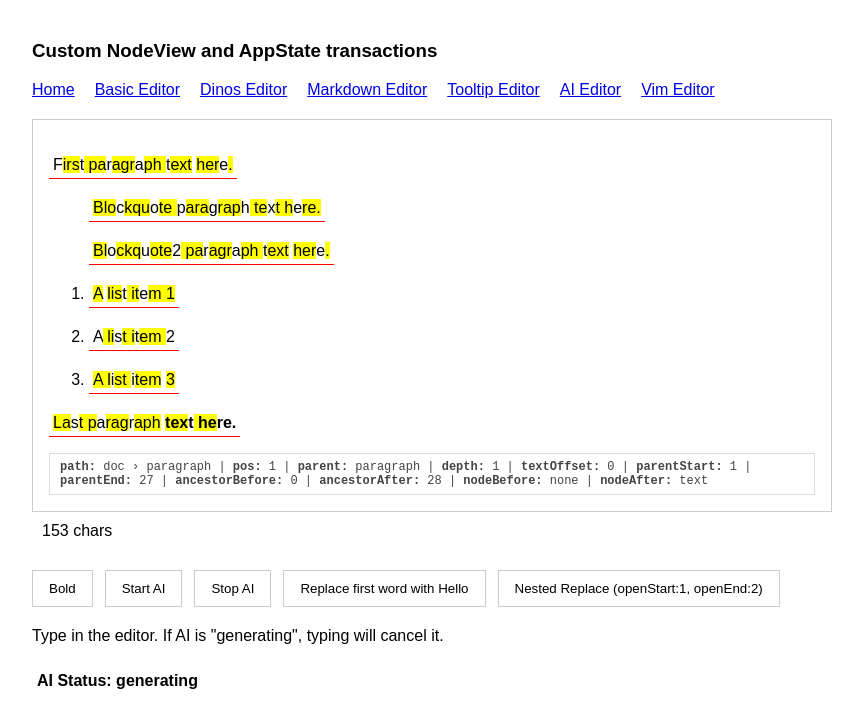
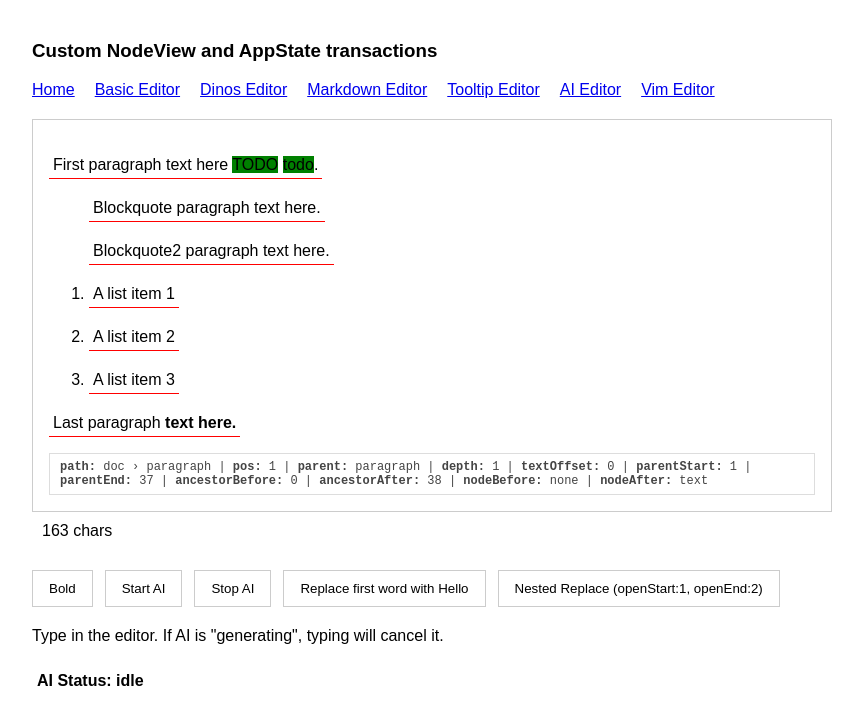
Before and after one commit to LoganXav/prosemirror, a website built with Vite: page basic-examples/index.html in a window 1280 px wide. Both pictures are taken after a click on the button "Start AI". Shown: the whole page, without its empty margins (208-1071 px from the left). Built offline with nearby package versions, Linux system fonts and the light colour scheme.

Commit message:
a small word match highlight plugin

```diff
--- a/basic-examples/basic-editor.js
+++ b/basic-examples/basic-editor.js
@@ -398,5 +398,5 @@ function updateWordCount(tr) {
       wordCount += node.text.split(" ").filter((word) => word != "").length;
     }
   });
-  console.log({ wordCount });
+  // console.log({ wordCount });
 }
--- a/basic-examples/index.html
+++ b/basic-examples/index.html
@@ -90,7 +90,7 @@
       <div id="editor"></div>
 
       <div id="content">
-        <p>First paragraph text here.</p>
+        <p>First paragraph text here TODO todo.</p>
         <blockquote>
           <p>Blockquote paragraph text here.</p>
           <p>Blockquote2 paragraph text here.</p>
--- a/basic-examples/index.js
+++ b/basic-examples/index.js
@@ -1,4 +1,4 @@
-import { EditorState, Plugin } from "prosemirror-state";
+import { EditorState, Plugin, PluginKey } from "prosemirror-state";
 import { addListNodes } from "prosemirror-schema-list";
 import { Decoration, DecorationSet, EditorView } from "prosemirror-view";
 import { schema } from "prosemirror-schema-basic";
@@ -28,6 +28,80 @@ let specklePlugin = new Plugin({
     },
   },
 });
+
+const highlightKey = new PluginKey("highlight");
+
+const highllightPlugin = new Plugin({
+  key: highlightKey,
+
+  state: {
+    init(_, state) {
+      const decorations = buildHighlightDecorations(state.doc);
+      return DecorationSet.create(state.doc, decorations);
+    },
+    apply(tr, set) {
+      // if (!tr.docChanged) {
+      //   return set;
+      // }
+      // return DecorationSet.create(tr.doc, buildHighlightDecorations(tr.doc));
+      const newDecorations = tr.getMeta(highlightKey);
+      if (newDecorations) {
+        return DecorationSet.create(tr.doc, newDecorations);
+      }
+
+      return tr.docChanged ? set.map(tr.mapping, tr.doc) : set;
+    },
+  },
+
+  view(editorView) {
+    return {
+      update(view) {
+        scheduleRebuild(editorView);
+      },
+    };
+  },
+
+  props: {
+    decorations(state) {
+      return highlightKey.getState(state);
+    },
+  },
+});
+
+let rebuildTimer;
+function scheduleRebuild(view) {
+  clearTimeout(rebuildTimer);
+  rebuildTimer = setTimeout(() => {
+    const decorations = buildHighlightDecorations(view.state.doc);
+    view.dispatch(view.state.tr.setMeta(highlightKey, decorations));
+  }, 300);
+}
+
+function buildHighlightDecorations(doc) {
+  let decorations = [];
+
+  doc.descendants((node, pos) => {
+    if (node.isText) {
+      const regex = /\btodo\b/gi;
+      let match = regex.exec(node.text);
+
+      while (match !== null) {
+        decorations.push(
+          Decoration.inline(
+            pos + match.index,
+            pos + match.index + match[0].length,
+            { style: "background: green" },
+          ),
+        );
+        // regex.exec returns a stateful result that given the same string, keeps track if the last index a match was found so it is able to
+        // macth the next occurence of the pattern
+        match = regex.exec(node.text);
+      }
+    }
+  });
+
+  return decorations;
+}
 
 // Resolved position examples plugin.
 // state.selection.$from and $to are already resolved positions — no need to call doc.resolve() manually.
@@ -59,7 +133,7 @@ let cursorContextPlugin = new Plugin({
       // $from.parent is the immediate containing node (same as $from.node($from.depth))
       const parent = $from.parent.type.name;
 
-      // $from.textOffset is how far into the current text node the cursor is
+      // $from.textOffset how far into the current text node the cursor is
       const textOffset = $from.textOffset;
 
       // $from.start() and $from.end() give the absolute positions bounding the parent node
@@ -106,6 +180,7 @@ const characterCountPlugin = new Plugin({
     const countElement = document.createElement("div");
     countElement.className = "char-count";
     document.querySelector("#content-wrapper").appendChild(countElement);
+
     function update(view) {
       const count = characterCountPlugin.getState(view.state);
       countElement.textContent = `${count} chars`;
@@ -147,7 +222,12 @@ let appState = {
     doc: DOMParser.fromSchema(extendedBasicSchema).parse(
       document.querySelector("#content"),
     ),
-    plugins: [specklePlugin, cursorContextPlugin, characterCountPlugin],
+    plugins: [
+      // specklePlugin,
+      cursorContextPlugin,
+      characterCountPlugin,
+      highllightPlugin,
+    ],
   }),
 
   // non-editor app state
@@ -385,7 +465,7 @@ appState.editor.doc.descendants((node, pos, parent) => {
     parent.type !== extendedBasicSchema.nodes.blockquote
   ) {
     count++;
-    // keep in mind the pos is the one before the node's opening token
+    // keep in mind the pos is the one before the node's opening token unless node.isText which is inline with no open tokens
     const $from = appState.editor.doc.resolve(pos + 1);
     positions[count] = {
       startingFrom: $from.start(),
```
